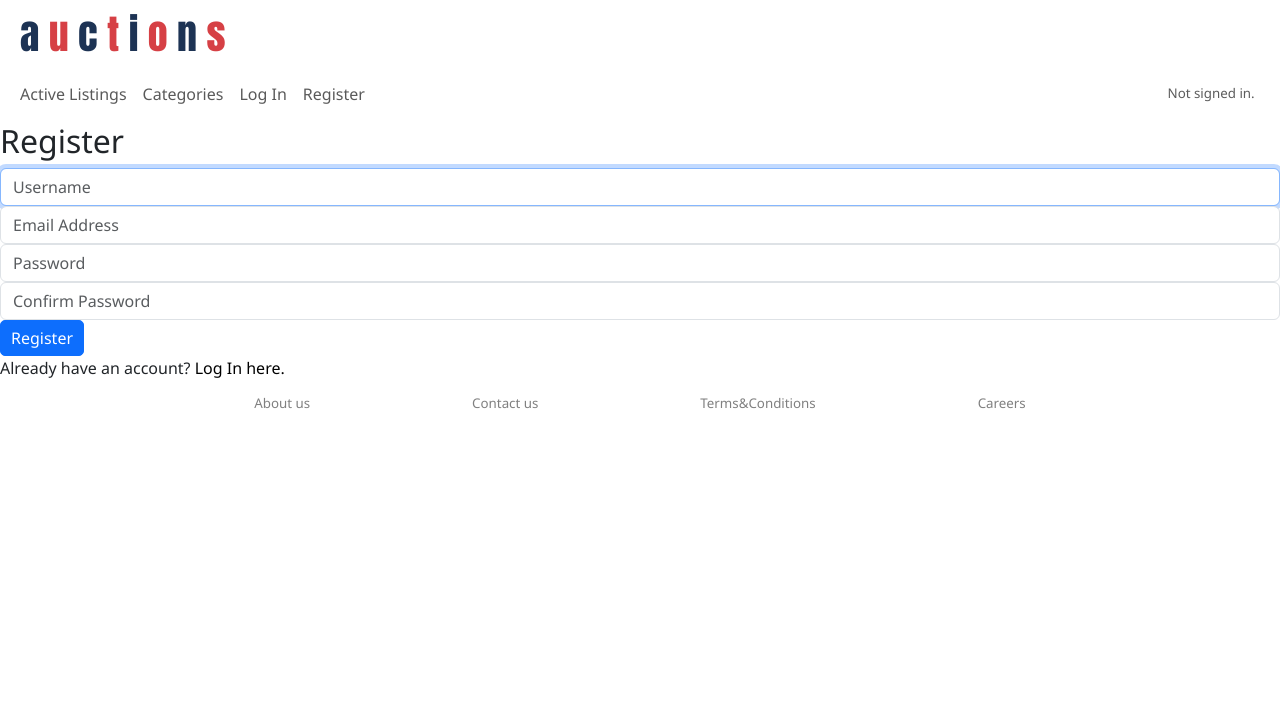
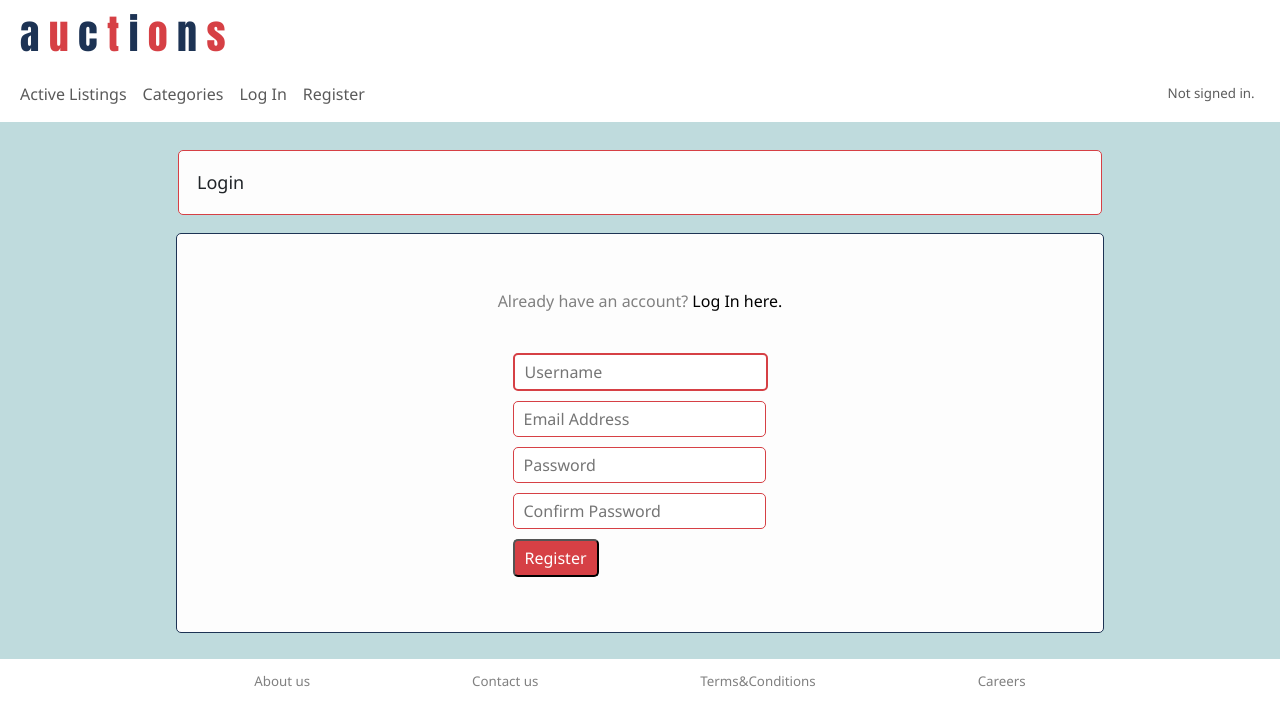
Before and after one commit to kunek29/commerce, a Django app: page /register in a window 1280 px wide. Shown: the top 726 px of the page. Run offline with Django 3.2, Linux system fonts and the light colour scheme.

Commit message:
Ver 1.1, fix register

```diff
--- a/auctions/static/auctions/styles.css
+++ b/auctions/static/auctions/styles.css
@@ -234,11 +234,19 @@ input[type=submit] {
     max-width: 400px;
 }
 
-#login {
+#login,
+#register {
     display: flex;
     flex-direction: column;
     justify-content: space-evenly;
     align-items: center;
-    height: 300px;
+}
 
+#login {height: 300px}
+#register {height: 400px}
+
+
+.error {
+    font-size: smaller;
+    color: red;
 }
--- a/auctions/templates/auctions/listing_page.html
+++ b/auctions/templates/auctions/listing_page.html
@@ -30,6 +30,9 @@ Listing Page
                 {% endif %}
 
                 {% if user.is_authenticated and listing.status == True %}
+                    {% if message %}
+                        <div class="error">{{ message }}</div>
+                    {% endif %}
                     {% if user == listing.seller and listing.status == True %}
                         <form class="close-auction" action="{% url 'listing_page' listing.id %}" method="post">
                             {% csrf_token %}
--- a/auctions/templates/auctions/login.html
+++ b/auctions/templates/auctions/login.html
@@ -8,7 +8,6 @@
                 <div class="grey">Don't have an account? <a href="{% url 'register' %}">Register here.</a></div>
                 <form action="{% url 'login' %}" method="post">
                     {% csrf_token %}
-
                     <input autofocus class="input" type="text" name="username" placeholder="Username">
                     <br>
                     <input class="input" type="password" name="password" placeholder="Password">
@@ -16,12 +15,9 @@
                     <input class="bid-button" type="submit" value="Login">
                 </form>
                 {% if message %}
-                    <div>{{ message }}</div>
+                    <div class="error">{{ message }}</div>
                 {% endif %}
             </div>
         </div>
     </div>
-
-
-
 {% endblock %}
--- a/auctions/templates/auctions/register.html
+++ b/auctions/templates/auctions/register.html
@@ -1,30 +1,27 @@
 {% extends "auctions/layout.html" %}
 
 {% block body %}
-
-    <h2>Register</h2>
-
-    {% if message %}
-        <div>{{ message }}</div>
-    {% endif %}
-
-    <form action="{% url 'register' %}" method="post">
-        {% csrf_token %}
-        <div class="form-group">
-            <input class="form-control" autofocus type="text" name="username" placeholder="Username">
+    <div class="body">
+        <div class="wrapper">
+            <div class="title-container">Login</div>
+            <div id="register" class="primary-container">
+                <div class="grey">Already have an account? <a href="{% url 'login' %}">Log In here.</a></div>
+                <form action="{% url 'register' %}" method="post">
+                    {% csrf_token %}
+                    <input class="input" autofocus type="text" name="username" placeholder="Username">
+                    <br>
+                    <input class="input" type="email" name="email" placeholder="Email Address">
+                    <br>
+                    <input class="input" type="password" name="password" placeholder="Password">
+                    <br>
+                    <input class="input" type="password" name="confirmation" placeholder="Confirm Password">
+                    <br>
+                    <input class="bid-button" type="submit" value="Register">
+                </form>
+                {% if message %}
+                    <div class="error">{{ message }}</div>
+                {% endif %}
+            </div>
         </div>
-        <div class="form-group">
-            <input class="form-control" type="email" name="email" placeholder="Email Address">
-        </div>
-        <div class="form-group">
-            <input class="form-control" type="password" name="password" placeholder="Password">
-        </div>
-        <div class="form-group">
-            <input class="form-control" type="password" name="confirmation" placeholder="Confirm Password">
-        </div>
-        <input class="btn btn-primary" type="submit" value="Register">
-    </form>
-
-    Already have an account? <a href="{% url 'login' %}">Log In here.</a>
-
+    </div>
 {% endblock %}
--- a/auctions/views.py
+++ b/auctions/views.py
@@ -63,6 +63,10 @@ def register(request):
             return render(request, "auctions/register.html", {
                 "message": "Username already taken."
             })
+        except ValueError:
+            return render(request, "auctions/register.html", {
+                "message": "All fields required."
+            })
         login(request, user)
         return HttpResponseRedirect(reverse("index"))
     else:
@@ -99,6 +103,14 @@ def listing_page(request, listing_id):
     listing1 = Listing.objects.filter(pk=listing_id)
     listing = listing1.first()
 
+    # Check if listing is already in a watchlist
+    w_listings = Listing.objects.filter(watchlist_listing__listing_id=listing_id, watchlist_listing__user=user.id)
+    if listing in w_listings:
+        watched_listing = True
+    else:
+        watched_listing = False
+
+    # Close listing
     if request.POST.get("form_type") == "close_form":
         listing.status = False
         listing.save()
@@ -133,7 +145,14 @@ def listing_page(request, listing_id):
             bid.save()
 
         else:
-            return HttpResponseBadRequest("Bad Request: too small amount")
+            return render(request, "auctions/listing_page.html", {
+                "listing": listing,
+                "comment_f": CommentsForm(),
+                "watched_listing": watched_listing,
+                "comments": Comments.objects.filter(listing_id=listing_id),
+                "price": Bids.objects.filter(listing_id=listing_id).last(),
+                "message": "Amount too small"
+            })
 
         return HttpResponseRedirect(reverse('listing_page', args=(listing_id,)))
 
@@ -159,13 +178,7 @@ def listing_page(request, listing_id):
             f.save()
         return HttpResponseRedirect(reverse('listing_page', args=(listing_id,)))
 
-    # Check if listing is already in a watchlist
-    w_listings = Listing.objects.filter(watchlist_listing__listing_id=listing_id, watchlist_listing__user=user.id)
-    if listing in w_listings:
-        watched_listing = True
-    else:
-        watched_listing = False
-
+    # Render listing page
     return render(request, "auctions/listing_page.html", {
         "listing": listing,
         "comment_f": CommentsForm(),
```
Also changed, not shown: db.sqlite3. Lines whose indentation alone changed are shown as unchanged.
